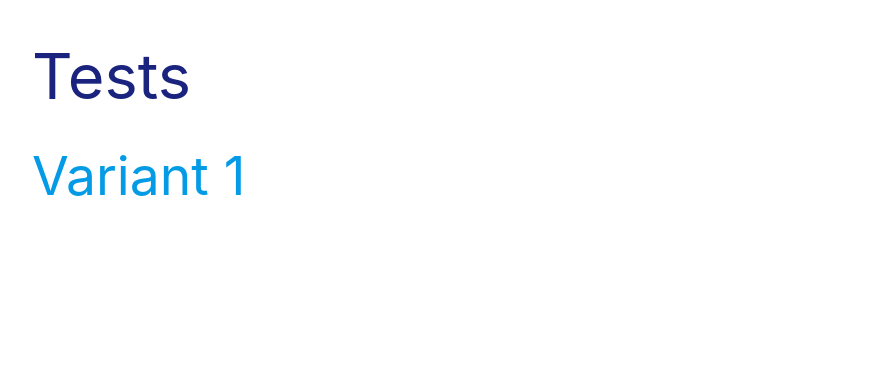
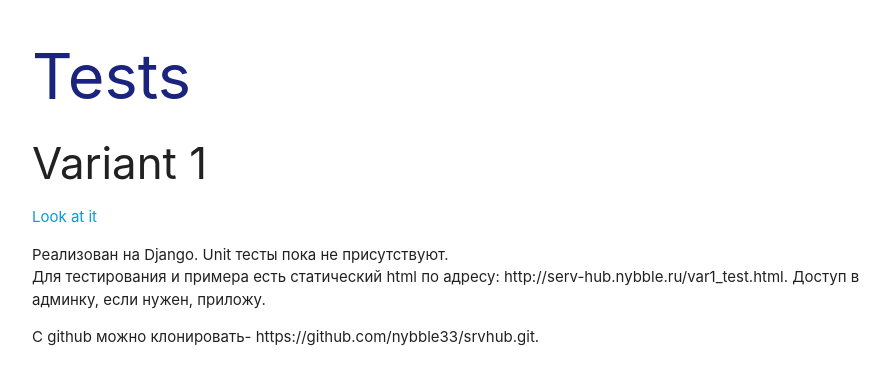
Before and after one commit to nybble33/srvhub, a Python web app: template templates/cms/index.html in a window 1280 px wide. Shown: the top 385 px of the page, without its empty margins (160-1050 px from the left). Run offline with Jinja, Linux system fonts and the light colour scheme; the template is opened without the code that fills it, so the values that code supplies are empty; some libraries are stand-ins or nearby versions.

Commit message:
Fix index.html file

```diff
--- a/templates/cms/index.html
+++ b/templates/cms/index.html
@@ -2,6 +2,9 @@
 
 {% block content %}
 <h1>Tests</h1>
-<h2><a href='http://serv-hub.nybble.ru/var-1/'>Variant 1</a></h2>
+<h3>Variant 1</h3>
+<p><a href='http://serv-hub.nybble.ru/var-1/'>Look at it</a></p>
+<p>Реализован на Django. Unit тесты пока не присутствуют.<br>Для тестирования и примера есть статический html по адресу: http://serv-hub.nybble.ru/var1_test.html. Доступ в админку, если нужен, приложу.</p>
+<p>С github можно клонировать- https://github.com/nybble33/srvhub.git.</p>
 
 {% endblock %}
```
